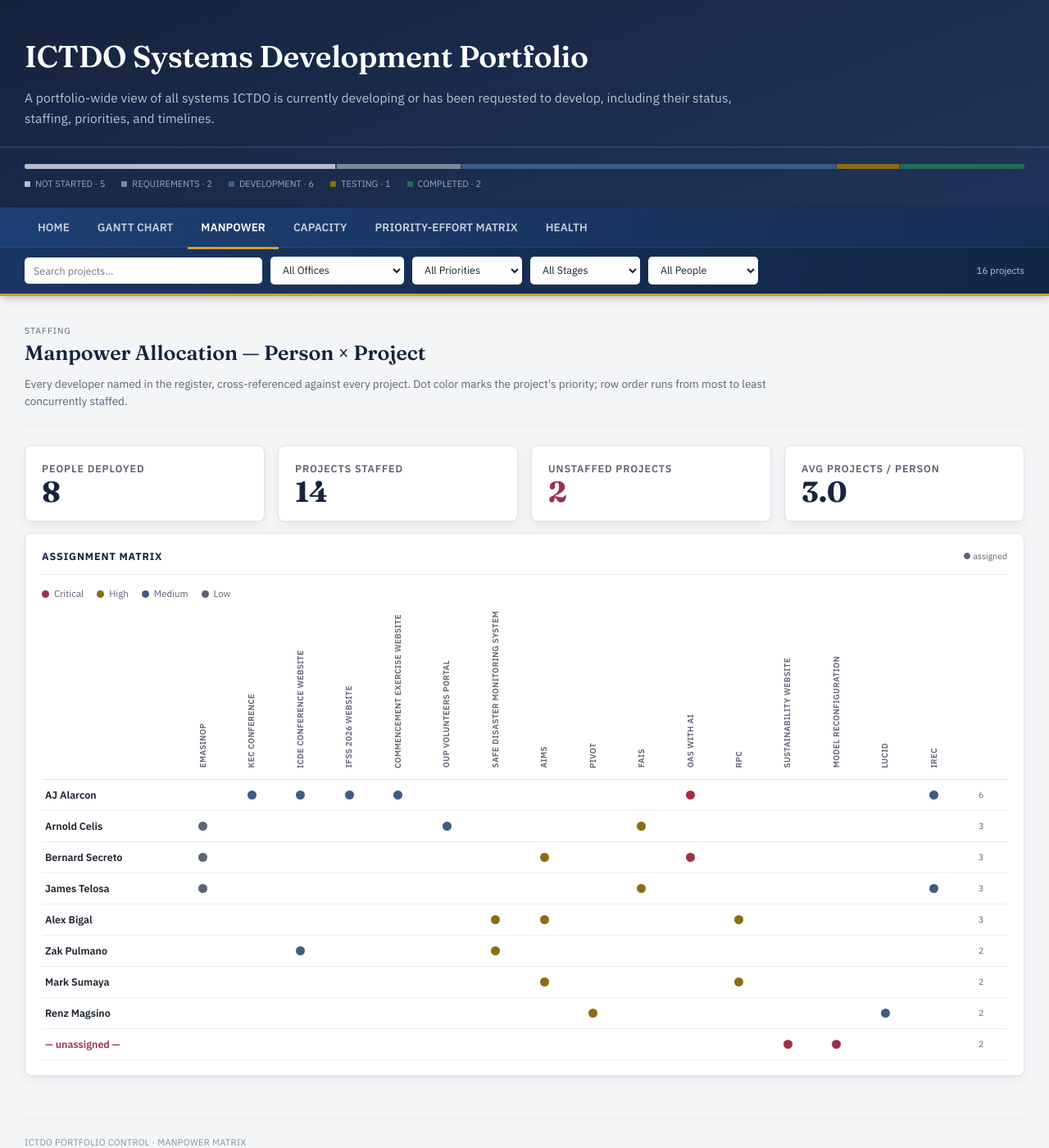
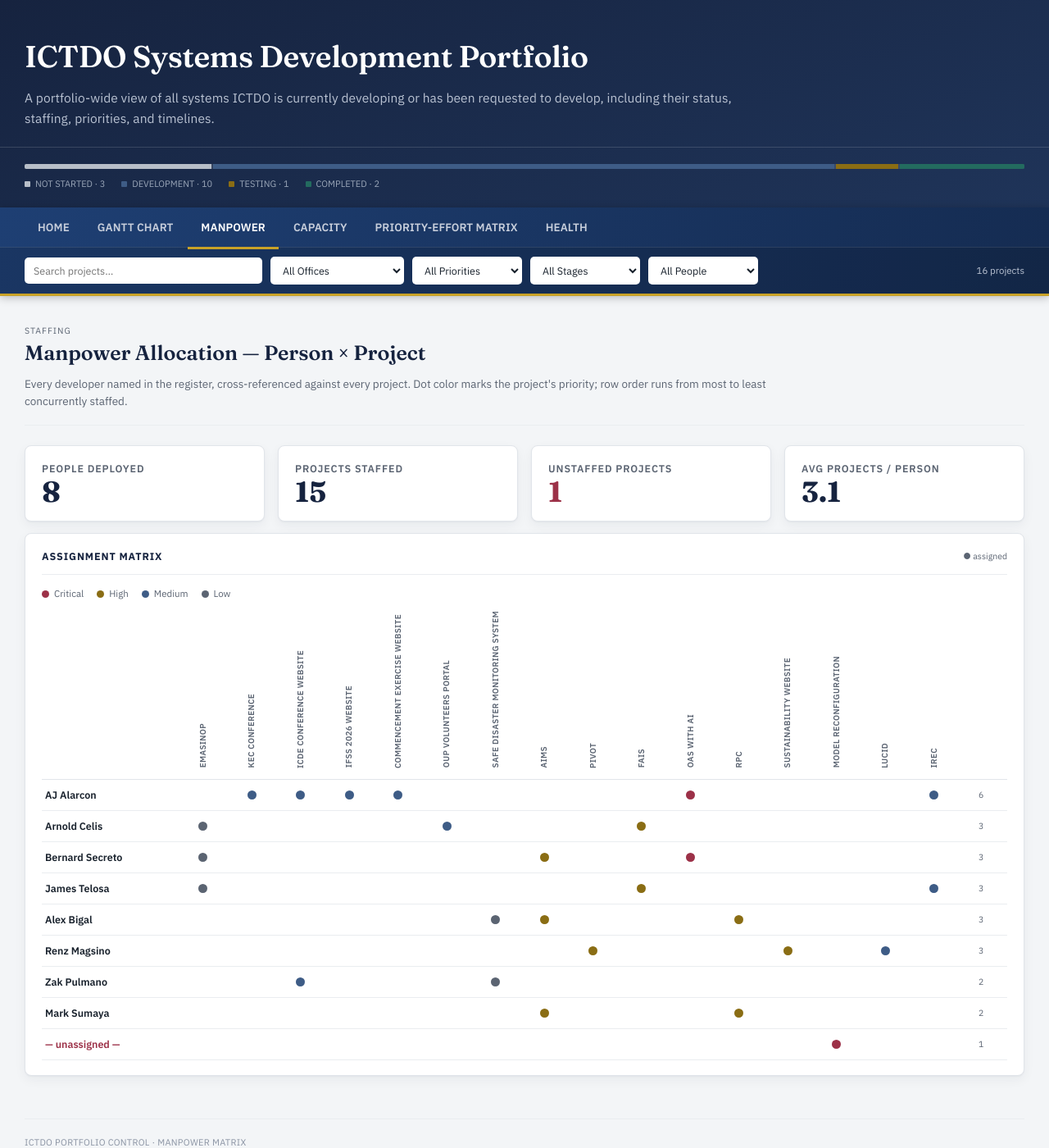
Before and after one commit to reinaldncku/reinaldncku.github.io, a Jekyll site: the page ictdo/manpower.html, which Jekyll copies as it is, in a window 1280 px wide and 1400 px high. Shown: the whole window at 82% size. Built offline with Jekyll 4.4.1, drawn with Linux system fonts in a browser that asks for light colours.

Commit message:
Add files via upload

```diff
--- a/ictdo/app.js
+++ b/ictdo/app.js
@@ -3,8 +3,8 @@
    Depends on PROJECTS from data.js being loaded first.
    ========================================================================== */
 
-const STAGE_ORDER = ["Not Started", "Requirements", "Development", "Testing", "Completed"];
-const STAGE_SHORT = { "Not Started":"NOT STARTED", "Requirements":"REQUIREMENTS", "Development":"DEVELOPMENT", "Testing":"TESTING", "Completed":"COMPLETED" };
+const STAGE_ORDER = ["Not Started", "Development", "Testing", "Completed"];
+const STAGE_SHORT = { "Not Started":"NOT STARTED", "Development":"DEVELOPMENT", "Testing":"TESTING", "Completed":"COMPLETED" };
 const PRIORITY_ORDER = ["Critical","High","Medium","Low"];
 const EFFORT_ORDER = ["S","M","L","XL"];
 const EFFORT_WEIGHT = { "S":1, "M":2, "L":3, "XL":5 };
@@ -12,7 +12,6 @@ const EFFORT_LABEL = { "S":"Small", "M":"Medium", "L":"Large", "XL":"X-Large" };
 
 const STATUS_COLOR = {
   "Not Started": "var(--idle)",
-  "Requirements": "#7C8798",
   "Development": "var(--accent-dim)",
   "Testing": "var(--warn)",
   "Completed": "var(--ok)"
@@ -100,7 +99,7 @@ function computeHealth(p){
   if(p.priority === "Critical") factors.push({ label:"Critical priority", pts:2 });
   else if(p.priority === "High") factors.push({ label:"High priority", pts:1 });
 
-  const earlyStage = (p.status === "Not Started" || p.status === "Requirements");
+  const earlyStage = (p.status === "Not Started");
   if(earlyStage && (p.priority === "Critical" || p.priority === "High")){
     factors.push({ label:"Early stage for its priority", pts:1 });
   }
--- a/ictdo/data.js
+++ b/ictdo/data.js
@@ -29,15 +29,15 @@ const FALLBACK_PROJECTS = [
   { "project": "KEC Conference", "office": "FICS", "priority": "Medium", "status": "Development", "developers": "AJ Alarcon", "start_date": "2026-08-07", "target_date": "2026-09-14", "deadline_fixed": "Yes", "effort": "S" },
   { "project": "ICDE Conference Website", "office": "ICDE Committee", "priority": "Medium", "status": "Completed", "developers": "AJ Alarcon, Zak Pulmano", "start_date": "2026-04-15", "target_date": "Est: November 2027", "deadline_fixed": "Yes", "effort": "S" },
   { "project": "IFSS 2026 Website", "office": "FMDS", "priority": "Medium", "status": "Development", "developers": "AJ Alarcon", "start_date": "2026-06-26", "target_date": "2026-10-05", "deadline_fixed": "Yes", "effort": "S" },
-  { "project": "Commencement Exercise Website", "office": "OUR", "priority": "Medium", "status": "Not Started", "developers": "AJ Alarcon", "start_date": null, "target_date": null, "deadline_fixed": null, "effort": "S" },
+  { "project": "Commencement Exercise Website", "office": "OUR", "priority": "Medium", "status": "Development", "developers": "AJ Alarcon", "start_date": "2026-09-07", "target_date": "2026-10-02", "deadline_fixed": null, "effort": "S" },
   { "project": "OUP Volunteers Portal", "office": "OUP", "priority": "Medium", "status": "Testing", "developers": "Arnold Celis", "start_date": "2026-08-10", "target_date": "2026-09-30", "deadline_fixed": "Yes", "effort": "M" },
-  { "project": "SAFE Disaster Monitoring System", "office": "DRRM Committee", "priority": "High", "status": "Development", "developers": "Alex Bigal, Zak Pulmano", "start_date": "2026-08-17", "target_date": "2026-09-30", "deadline_fixed": "No", "effort": "M" },
+  { "project": "SAFE Disaster Monitoring System", "office": "DRRM Committee", "priority": "Low", "status": "Development", "developers": "Alex Bigal, Zak Pulmano", "start_date": "2026-08-17", "target_date": "2026-09-30", "deadline_fixed": "No", "effort": "M" },
   { "project": "AIMS", "office": "OUR", "priority": "High", "status": "Development", "developers": "Mark Sumaya, Alex Bigal, Bernard Secreto", "start_date": "Recurring", "target_date": "Recurring", "deadline_fixed": "NA", "effort": "XL" },
   { "project": "PIVOT", "office": "UPOU", "priority": "High", "status": "Development", "developers": "Renz Magsino", "start_date": "Recurring", "target_date": "Recurring", "deadline_fixed": "NA", "effort": "XL" },
   { "project": "FAIS", "office": "Accounting Office", "priority": "High", "status": "Development", "developers": "Arnold Celis, James Telosa", "start_date": "2025-11-01", "target_date": "2026-12-31", "deadline_fixed": "Yes", "effort": "XL" },
-  { "project": "OAS with AI", "office": "OUR", "priority": "Critical", "status": "Requirements", "developers": "Bernard Secreto, AJ Alarcon", "start_date": null, "target_date": "2027-01-31", "deadline_fixed": "Yes", "effort": "XL" },
-  { "project": "RPC", "office": "OVCAA", "priority": "High", "status": "Requirements", "developers": "Alex Bigal, Mark Sumaya", "start_date": "2026-09-07", "target_date": "2026-12-31", "deadline_fixed": "Yes", "effort": "M" },
-  { "project": "Sustainability Website", "office": "A2C for Sustainability", "priority": "Low", "status": "Not Started", "developers": null, "start_date": null, "target_date": null, "deadline_fixed": "No", "effort": "S" },
+  { "project": "OAS with AI", "office": "OUR", "priority": "Critical", "status": "Development", "developers": "Bernard Secreto, AJ Alarcon", "start_date": null, "target_date": "2027-01-31", "deadline_fixed": "Yes", "effort": "XL" },
+  { "project": "RPC", "office": "OVCAA", "priority": "High", "status": "Development", "developers": "Alex Bigal, Mark Sumaya", "start_date": "2026-09-07", "target_date": "2026-12-31", "deadline_fixed": "Yes", "effort": "M" },
+  { "project": "Sustainability Website", "office": "A2C for Sustainability", "priority": "High", "status": "Development", "developers": "Renz Magsino", "start_date": "2026-09-08", "target_date": "2026-10-15", "deadline_fixed": "No", "effort": "S" },
   { "project": "MODeL Reconfiguration", "office": "OUP", "priority": "Medium", "status": "Not Started", "developers": null, "start_date": null, "target_date": "2026-12-15", "deadline_fixed": "Yes", "effort": "S" },
   { "project": "LUCID", "office": "UPOU", "priority": "Medium", "status": "Completed", "developers": "Renz Magsino", "start_date": null, "target_date": null, "deadline_fixed": null, "effort": "M" },
   { "project": "IREC", "office": "OVCAA", "priority": "Medium", "status": "Not Started", "developers": "James Telosa, AJ Alarcon", "start_date": "2026-10-01", "target_date": "2027-02-28", "deadline_fixed": null, "effort": "M" }
--- a/ictdo/health.html
+++ b/ictdo/health.html
@@ -120,7 +120,7 @@
       Each project starts at zero and picks up points only for factors that are actually true of it. <b>Completed</b> projects are always Green.<br><br>
       <b>Staffing</b> — no developer on file: +3<br>
       <b>Priority</b> — Critical: +2 · High: +1<br>
-      <b>Stage vs. priority</b> — Critical or High priority still at Not Started or Requirements: +1<br>
+      <b>Stage vs. priority</b> — Critical or High priority still at Not Started: +1<br>
       <b>Fixed-deadline proximity</b> — only applies when Deadline Fixed = Yes: past due: +3 · due within 30 days: +2 · due within 60 days: +1 · deadline is fixed but no date is on file: +1<br><br>
       <b>Rating</b> — 5 points or more is <span style="color:var(--danger); font-weight:600;">At Risk</span>, 2–4 is <span style="color:var(--warn); font-weight:600;">Needs Attention</span>, under 2 is <span style="color:var(--ok); font-weight:600;">On Track</span>.
     </div>
--- a/ictdo/index.html
+++ b/ictdo/index.html
@@ -180,7 +180,7 @@ function renderPage(){
     return m;
   };
 
-  const statusColorsFlat = { "Not Started":"#B7BEC8", "Requirements":"#7C8798", "Development":"#3E5C86", "Testing":"#8A6D14", "Completed":"#236B5F" };
+  const statusColorsFlat = { "Not Started":"#B7BEC8", "Development":"#3E5C86", "Testing":"#8A6D14", "Completed":"#236B5F" };
 
   const statusCounts = count(DATA, "status");
   new Chart(document.getElementById("chartStatus"), {
```
